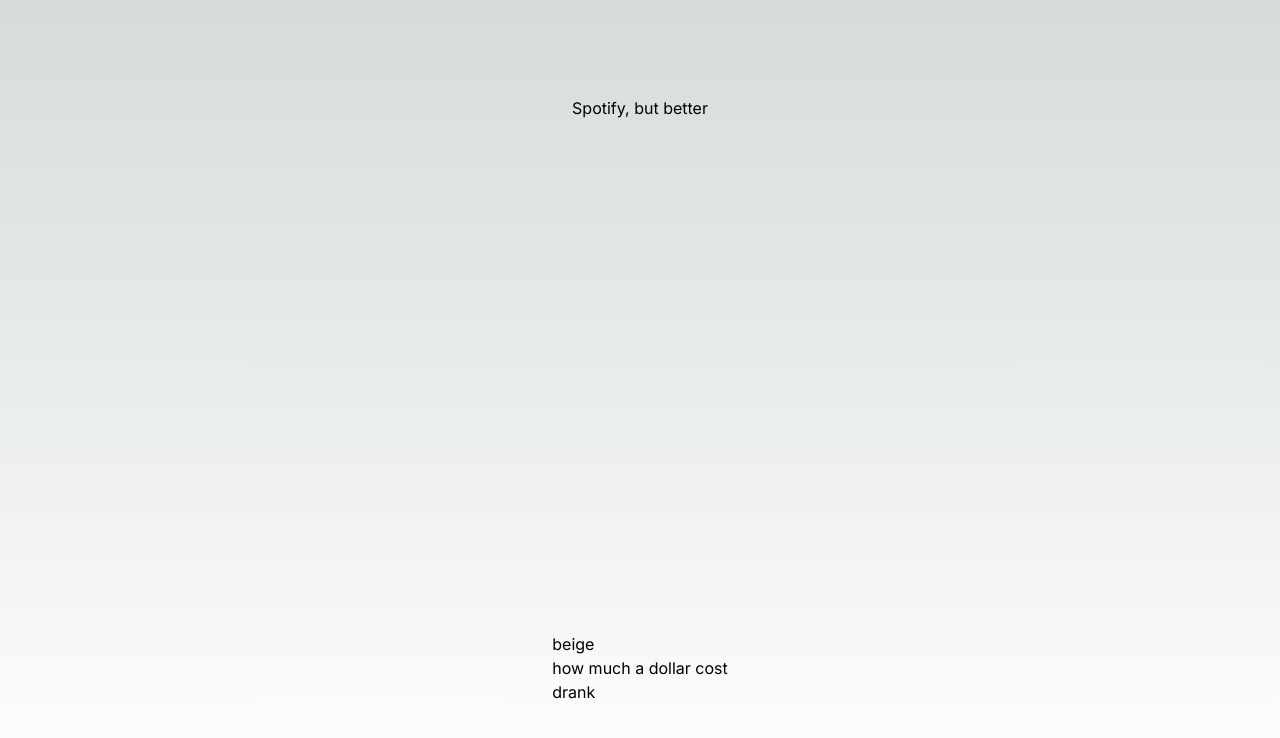
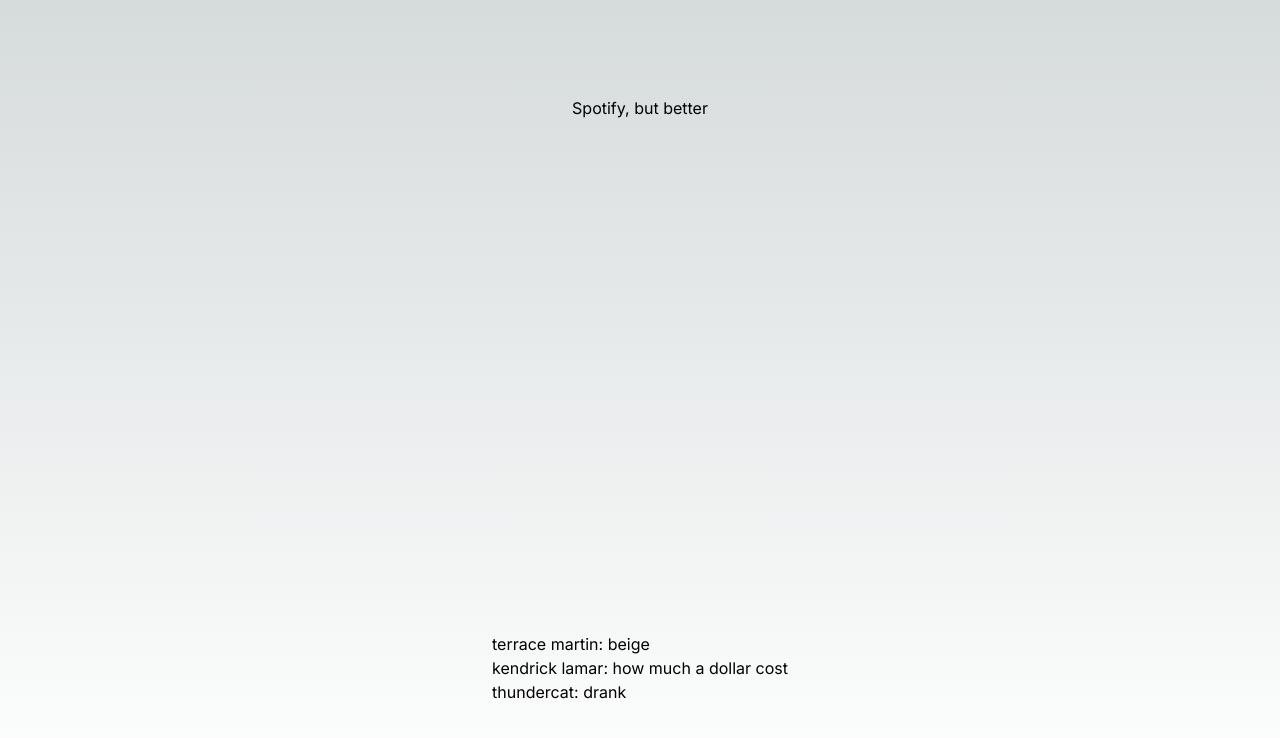
Before and after one commit to timdecillis/better-spotify, a Next.js app: page / in a window 1280 px wide. Shown: the top 738 px of the page. Built offline with nearby package versions, Linux system fonts and the light colour scheme.

Commit message:
code cleanup

```diff
--- a/src/app/page.tsx
+++ b/src/app/page.tsx
@@ -7,9 +7,14 @@
     <main className="flex min-h-screen flex-col items-center justify-between p-24">
       <h3>Spotify, but better</h3>
       <div>
-        {songs.map((song, i) => (
-          <div key={i}>{song.title}</div>
-        ))}
+        {songs.map((song, i) => {
+          const { artist, title } = song;
+          return (
+            <div key={i}>
+              {artist}: {title}
+            </div>
+          );
+        })}
       </div>
     </main>
   );
```
